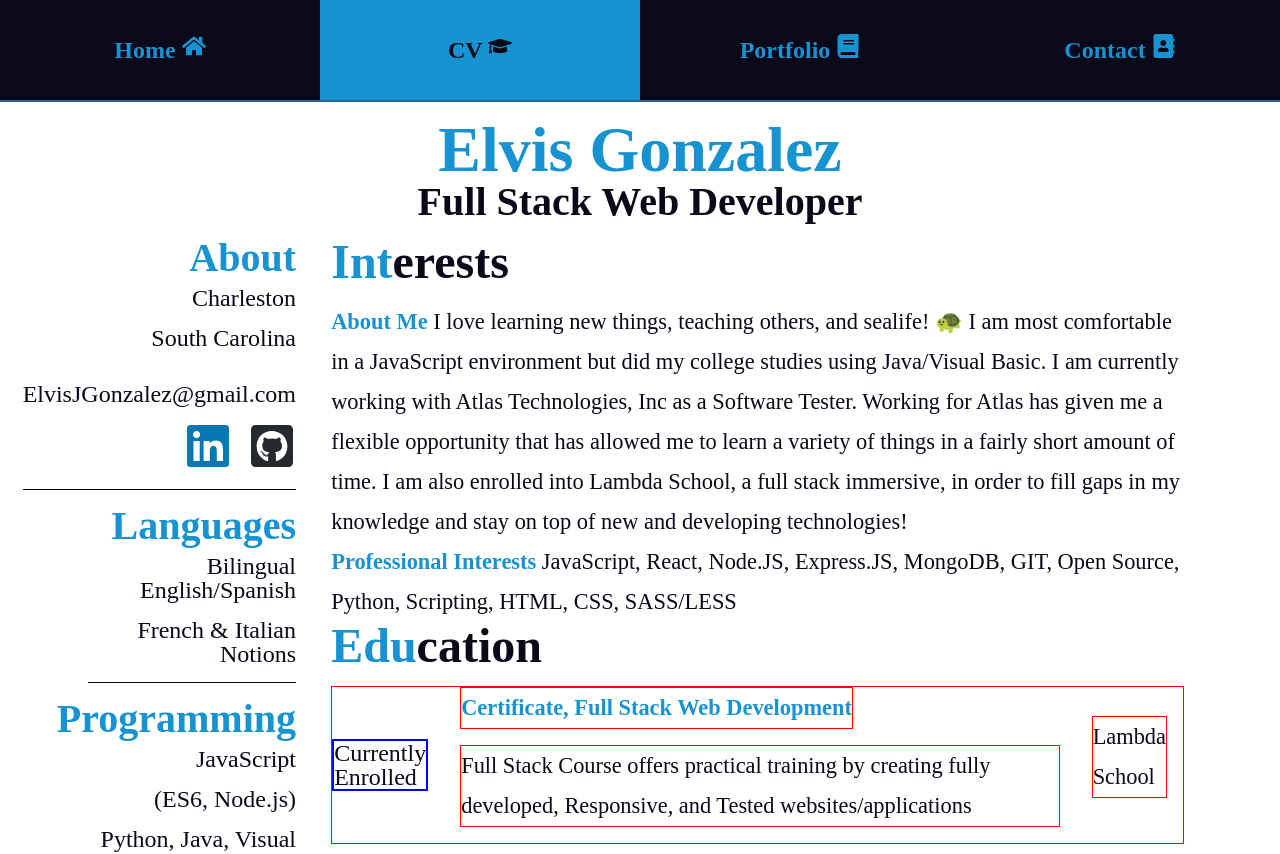
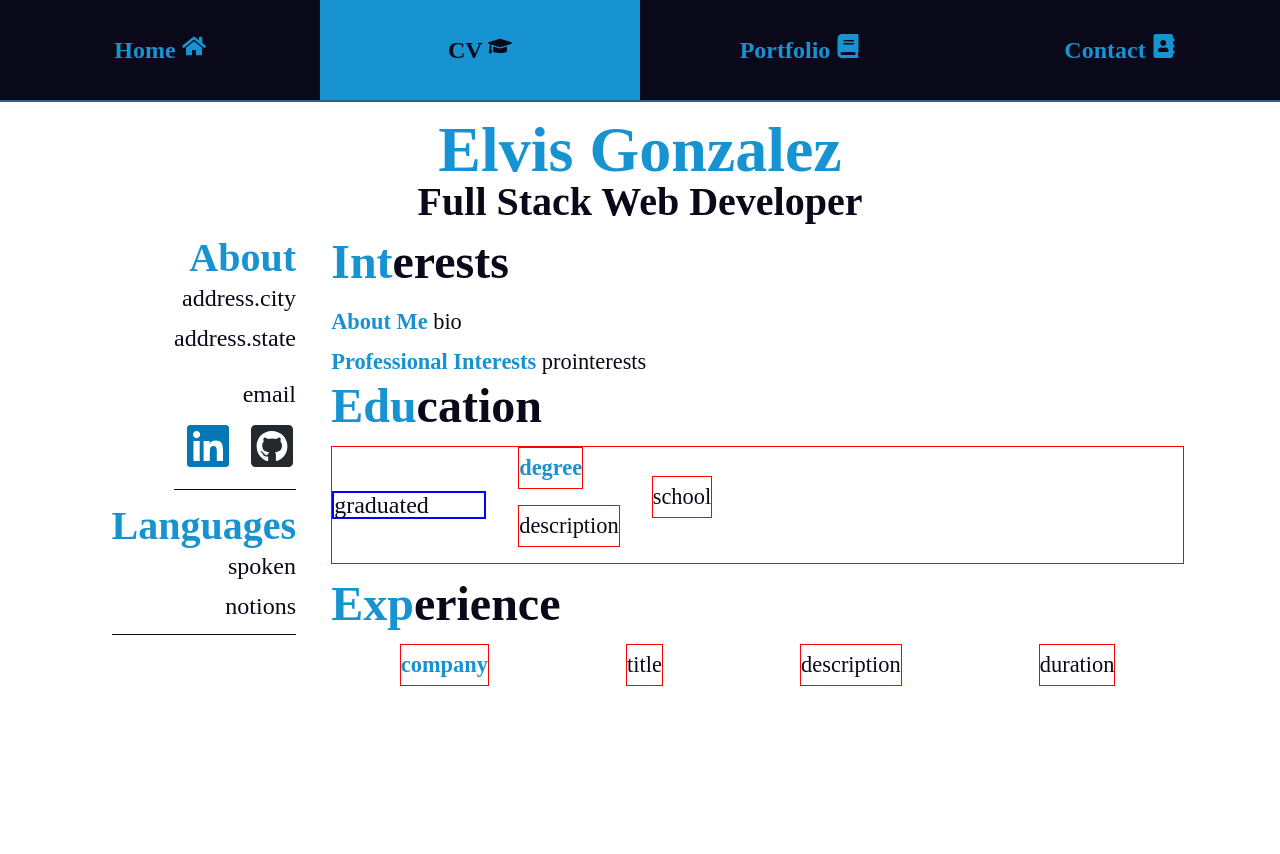
Before and after one commit to ElvisJG/resume-react, a React (Create React App) app: page /cv in a window 1280 px wide. Shown: the top 854 px of the page. After the commit the page ends 800 px from the top, so only its background shows below. Built offline with nearby package versions, Linux system fonts and the light colour scheme; the HTML template or start-up script is replaced by a standard one.

Commit message:
implementing props

```diff
--- a/src/App.js
+++ b/src/App.js
@@ -7,11 +7,13 @@ import CV from './component/CV/CV';
 import Portfolio from './component/Portfolio/Portfolio';
 import Contact from './component/Contact/ContactForm';
 
+import resumeData from './resumeData.json';
+
 export default class App extends Component {
   constructor() {
     super();
     this.state = {
-      resumeData: []
+      resumeData: resumeData
     };
   }
 
@@ -19,9 +21,23 @@ export default class App extends Component {
     return (
       <div className='app'>
         <Nav />
-        <Route path='/' exact render={props => <Home />} />
-        <Route path='/cv' exact render={props => <CV />} />
-        <Route path='/portfolio' exact render={props => <Portfolio />} />
+        <Route
+          path='/'
+          exact
+          render={props => <Home {...resumeData} resumeData={resumeData} />}
+        />
+        <Route
+          path='/cv'
+          exact
+          render={props => <CV {...resumeData} resumeData={resumeData} />}
+        />
+        <Route
+          path='/portfolio'
+          exact
+          render={props => (
+            <Portfolio {...resumeData} resumeData={resumeData} />
+          )}
+        />
         <Route path='/contact' exact render={props => <Contact />} />
       </div>
     );
--- a/src/component/CV/Aside.js
+++ b/src/component/CV/Aside.js
@@ -3,35 +3,37 @@ import React from 'react';
 import { FaLinkedin } from 'react-icons/fa';
 import { FaGithubSquare } from 'react-icons/fa';
 
-export default () => {
+export default props => {
+  // const { email, spoken, notions, address } = props.main;
+  // const { url, className } = props.social;
   return (
     <div className='aside'>
       <div className='aside-section'>
         <h2>About</h2>
-        <p>Charleston</p>
-        <p>South Carolina</p>
+        <p>address.city</p>
+        <p>address.state</p>
         <br />
-        <p>ElvisJGonzalez@gmail.com</p>
+        <p>email</p>
         <div className='icons'>
-          <a href='https://www.linkedin.com/in/elvisjg/'>
+          <a href='url'>
             <FaLinkedin size='3rem' />
           </a>
-          <a href='https://github.com/elvisjg'>
+          <a href='url'>
             <FaGithubSquare size='3rem' />
           </a>
         </div>
       </div>
       <div className='aside-section'>
         <h2>Languages</h2>
-        <p>Bilingual English/Spanish</p>
-        <p>French & Italian Notions</p>
+        <p>spoken</p>
+        <p>notions</p>
       </div>
       <div className='aside-section'>
-        <h2>Programming</h2>
+        {/* <h2>Programming</h2>
         <p>JavaScript</p>
         <p>(ES6, Node.js)</p>
         <p>Python, Java, Visual Basic</p>
-        <p>CSS3 & HTML5</p>
+        <p>CSS3 & HTML5</p> */}
       </div>
     </div>
   );
--- a/src/component/CV/CV.js
+++ b/src/component/CV/CV.js
@@ -6,12 +6,12 @@ import Int from './Interests';
 import Edu from './Education';
 import Exp from './Experience';
 
-export default () => {
+export default props => {
   return (
     <div className='cv-wrapper'>
       <div className='cv-title'>
-        <h1>Elvis Gonzalez</h1>
-        <h2>Full Stack Web Developer</h2>
+        <h1>{props.main.name}</h1>
+        <h2>{props.main.cv_description}</h2>
       </div>
       <Aside />
       <div className='main-section'>
--- a/src/component/CV/Education.js
+++ b/src/component/CV/Education.js
@@ -8,22 +8,19 @@ export default () => {
       </h3>
 
       <div className='cv-edu'>
-        <h5>Currently Enrolled</h5>
+        <h5>graduated</h5>
         <div className='cv-edu-mid'>
           <em>
-            <p>Certificate, Full Stack Web Development</p>
+            <p>degree</p>
           </em>
-          <p>
-            Full Stack Course offers practical training by creating fully
-            developed, Responsive, and Tested websites/applications
-          </p>
+          <p>description</p>
         </div>
         <div className='school'>
-          <p>Lambda School</p>
+          <p>school</p>
         </div>
       </div>
 
-      <div className='cv-edu'>
+      {/* <div className='cv-edu'>
         <h5>March 2015</h5>
         <div className='cv-edu-mid'>
           <em>
@@ -37,9 +34,9 @@ export default () => {
         <div className='school'>
           <p>Fayetteville Tech</p>
         </div>
-      </div>
+      </div> */}
 
-      <div className='cv-edu'>
+      {/* <div className='cv-edu'>
         <h5>March 2013</h5>
         <div className='cv-edu-mid'>
           <em>
@@ -53,7 +50,7 @@ export default () => {
         <div className='school'>
           <p>Le Cordon Bleu</p>
         </div>
-      </div>
+      </div> */}
     </div>
   );
 };
--- a/src/component/CV/Experience.js
+++ b/src/component/CV/Experience.js
@@ -6,22 +6,19 @@ export default () => {
       <h3>
         <em>Exp</em>erience
       </h3>
+
       <div className='cv-experience'>
         <em>
-          <p>Atlas Technologies, Inc</p>
+          <p>company</p>
         </em>
-        <p>Software Tester</p>
-        <p>
-          Creating and Updating Test Cases/Requirements, Expanding and
-          Maintaining the functions of various web applications, Implemented SSO
-          throughout Applications using LDAP, and Managing Internal Wiki
-          page/Documentation
-        </p>
+        <p>title</p>
+        <p>description</p>
         <div className='duration'>
-          <p>July 2018 - Present</p>
+          <p>duration</p>
         </div>
       </div>
-      <div className='cv-experience'>
+
+      {/* <div className='cv-experience'>
         <em>
           <p>Gonzalez Woodwork</p>
         </em>
@@ -35,8 +32,9 @@ export default () => {
         <div className='duration'>
           <p>December 2008 - May 2017</p>
         </div>
-      </div>
-      <div className='cv-experience'>
+      </div> */}
+
+      {/* <div className='cv-experience'>
         <em>
           <p>Walt Disney World Resort</p>
         </em>
@@ -50,7 +48,7 @@ export default () => {
         <div className='duration'>
           <p>June 2013 - February 2014</p>
         </div>
-      </div>
+      </div> */}
     </div>
   );
 };
--- a/src/component/CV/Interests.js
+++ b/src/component/CV/Interests.js
@@ -7,18 +7,10 @@ export default () => {
         <em>Int</em>erests
       </h3>
       <p>
-        <em>About Me</em> I love learning new things, teaching others, and
-        sealife! 🐢 I am most comfortable in a JavaScript environment but did my
-        college studies using Java/Visual Basic. I am currently working with
-        Atlas Technologies, Inc as a Software Tester. Working for Atlas has
-        given me a flexible opportunity that has allowed me to learn a variety
-        of things in a fairly short amount of time. I am also enrolled into
-        Lambda School, a full stack immersive, in order to fill gaps in my
-        knowledge and stay on top of new and developing technologies!
+        <em>About Me</em> bio
       </p>
       <p>
-        <em>Professional Interests</em> JavaScript, React, Node.JS, Express.JS,
-        MongoDB, GIT, Open Source, Python, Scripting, HTML, CSS, SASS/LESS
+        <em>Professional Interests</em> prointerests
       </p>
     </div>
   );
--- a/src/component/Home/Homepage.js
+++ b/src/component/Home/Homepage.js
@@ -2,19 +2,19 @@ import React from 'react';
 import './Home.css';
 import home from './home.jpg';
 
-export default () => {
+export default props => {
+  const { name, occupation, address, description } = props.main;
   return (
     <div className='home-wrapper'>
       <img className='splash-img' src={home} alt='Underwater Image' />
       <div className='hero-text-wrapper'>
         <div className='hero-text'>
           <h1>Hi,</h1>
-          <h1>I'm Elvis Gonzalez</h1>
-          <h3>I'm a Web Developer located in Charleston, South Carolina</h3>
-          <p>
-            Techie and Foodie by heart. I am passionate about improving,
-            learning, and teaching code!
-          </p>
+          <h1>I'm {name}</h1>
+          <h3>
+            I am a {occupation} located in {address.city}, {address.state}
+          </h3>
+          <p>{description}</p>
         </div>
       </div>
     </div>
--- a/src/component/Portfolio/Portfolio.js
+++ b/src/component/Portfolio/Portfolio.js
@@ -13,13 +13,10 @@ export default () => {
         />
         <div className='portfolio-hero'>
           <div className='portfolio-hero-text'>
-            <h1>Wanderlust</h1>
-            <h3>
-              Wanderlust's Marketing Page, developed using HTML, CSS, SCSS, and
-              JS
-            </h3>
-            <a href='https://marketing-wanderlust.netlify.com/'>
-              <button>Visit Wanderlust</button>
+            <h1>title</h1>
+            <h3>category</h3>
+            <a href='url'>
+              <button>Visit title</button>
             </a>
           </div>
         </div>
--- a/src/resumeData.json
+++ b/src/resumeData.json
@@ -2,11 +2,14 @@
   "main": {
     "name": "Elvis Gonzalez",
     "occupation": "Web Developer",
+    "cv_description": "Full Stack Web Developer",
     "description": "Techie and Foodie by heart, located in historic Charleston, SC. I am passionate about improving, learning, and teaching code!",
     "image": "https://avatars1.githubusercontent.com/u/44843903?s=400&u=a5283f0ced5bbdecf1b13d8f4ee2cae96a533fd3&v=4",
     "bio": "I love learning new things, teaching others, and sealife! 🐢 I am most comfortable in a JavaScript environment but did my college studies using Java/Visual Basic. I am currently working with Atlas Technologies, Inc as a Software Tester. Working for Atlas has given me a flexible opportunity that has allowed me to learn a variety of things in a fairly short amount of time. I am also enrolled into Lambda School, a full stack immersive, in order to fill gaps in my knowledge and stay on top of new and developing technologies!",
     "prointerests": "JavaScript, React, Node.JS, Express.JS, MongoDB, GIT, Open Source, Python, Scripting, HTML, CSS, SASS/LESS",
     "contactmessage": "Thanks for checking out my resume!",
+    "spoken": "Bilingual English/Spanish",
+    "notions": "French & Italian Notions",
     "email": "ElvisJGonzalez@gmail.com",
     "address": {
       "city": "Charleston",
@@ -16,12 +19,12 @@
       {
         "name": "linkedin",
         "url": "https://www.linkedin.com/in/elvisjg/",
-        "className": "fa fa-linkedin"
+        "className": "FaLinkedin"
       },
       {
         "name": "github",
         "url": "https://github.com/ElvisJG",
-        "className": "fa fa-github"
+        "className": "FaGithubSquare"
       }
     ]
   },
@@ -50,33 +53,33 @@
       {
         "company": "Atlas Technologies, Inc",
         "title": "Software Tester",
-        "years": "July 2018 - Present",
+        "duration": "July 2018 - Present",
         "description": "Creating and Updating Test Cases/Requirements, Expanding and Maintaining the functions of various web applications, Implemented SSO throughout Applications using LDAP, and Managing Internal Wiki page/Documentation"
       },
       {
         "company": "Gonzalez Woodwork",
         "title": "Office Manager",
-        "years": "December 2008 - May 2017",
+        "duration": "December 2008 - May 2017",
         "description": "Deployed and maintained a MySQL Database for a small business that tracked invoices, resources, and products | Maintained Customer Relations using Workforce | Reached out to other businesses and set up professional relationships"
       },
       {
         "company": "Walt Disney World Resort",
         "title": "Cook II",
-        "years": "June 2013 - February 2014",
+        "duration": "June 2013 - February 2014",
         "description": "Created Experiences for Guests, Learned how To be part of a team, Tested critical thinking and throughput. I am including this because it's an experience like no other, and i'm glad to have had the opportunity."
       }
     ],
     "skills": [
       {
         "name": "JavaScript",
-        "confidence": "80%"
-      },
-      {
-        "name": "ReactJS",
         "confidence": "70%"
       },
       {
-        "name": "Python",
+        "name": "React",
+        "confidence": "70%"
+      },
+      {
+        "name": "Node.js",
         "confidence": "60%"
       },
       {
@@ -88,8 +91,8 @@
         "confidence": "80%"
       },
       {
-        "name": "MySQL",
-        "confidence": "50%"
+        "name": "MongoDB",
+        "confidence": "60%"
       },
       {
         "name": "GIT",
```
